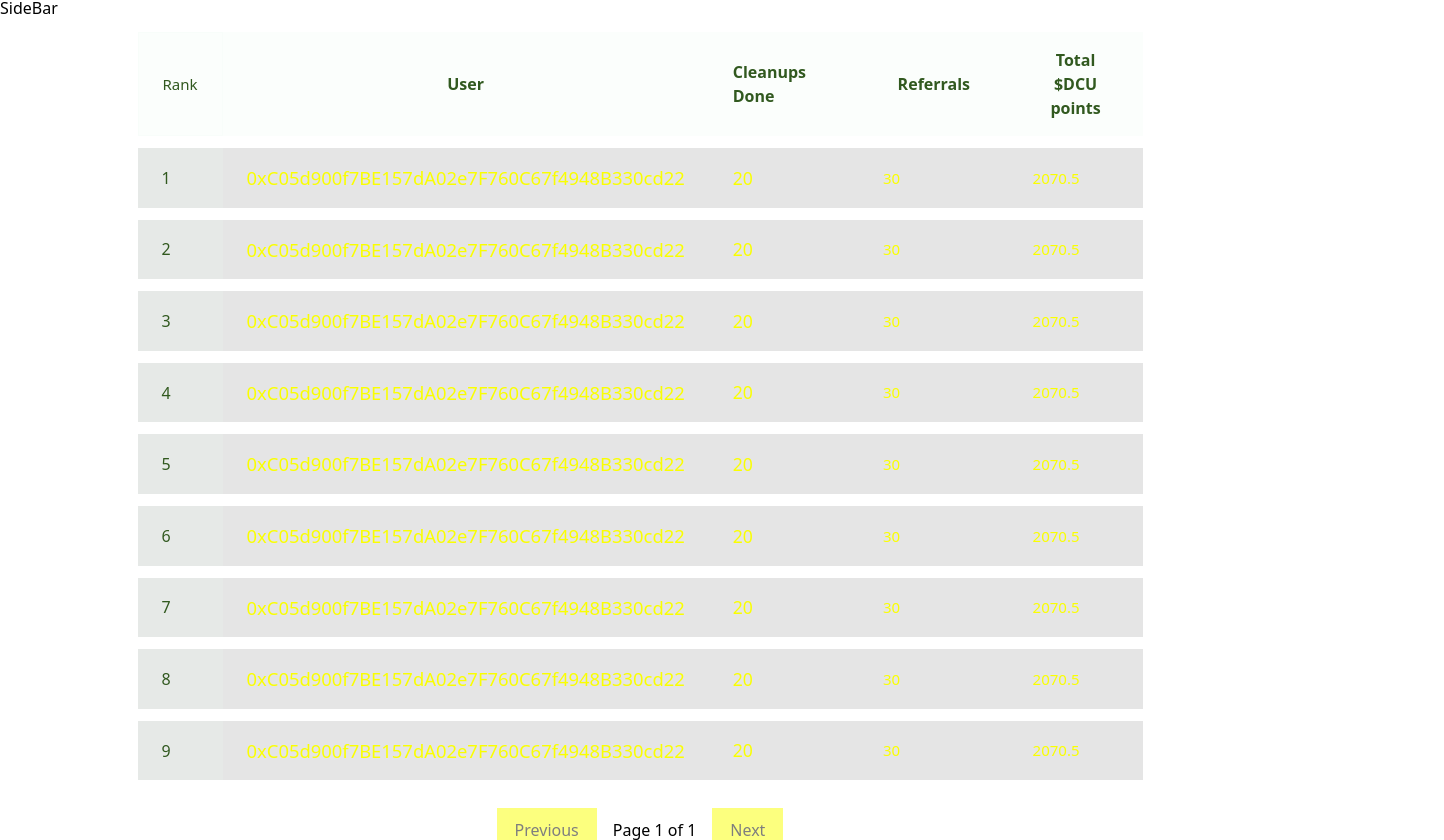
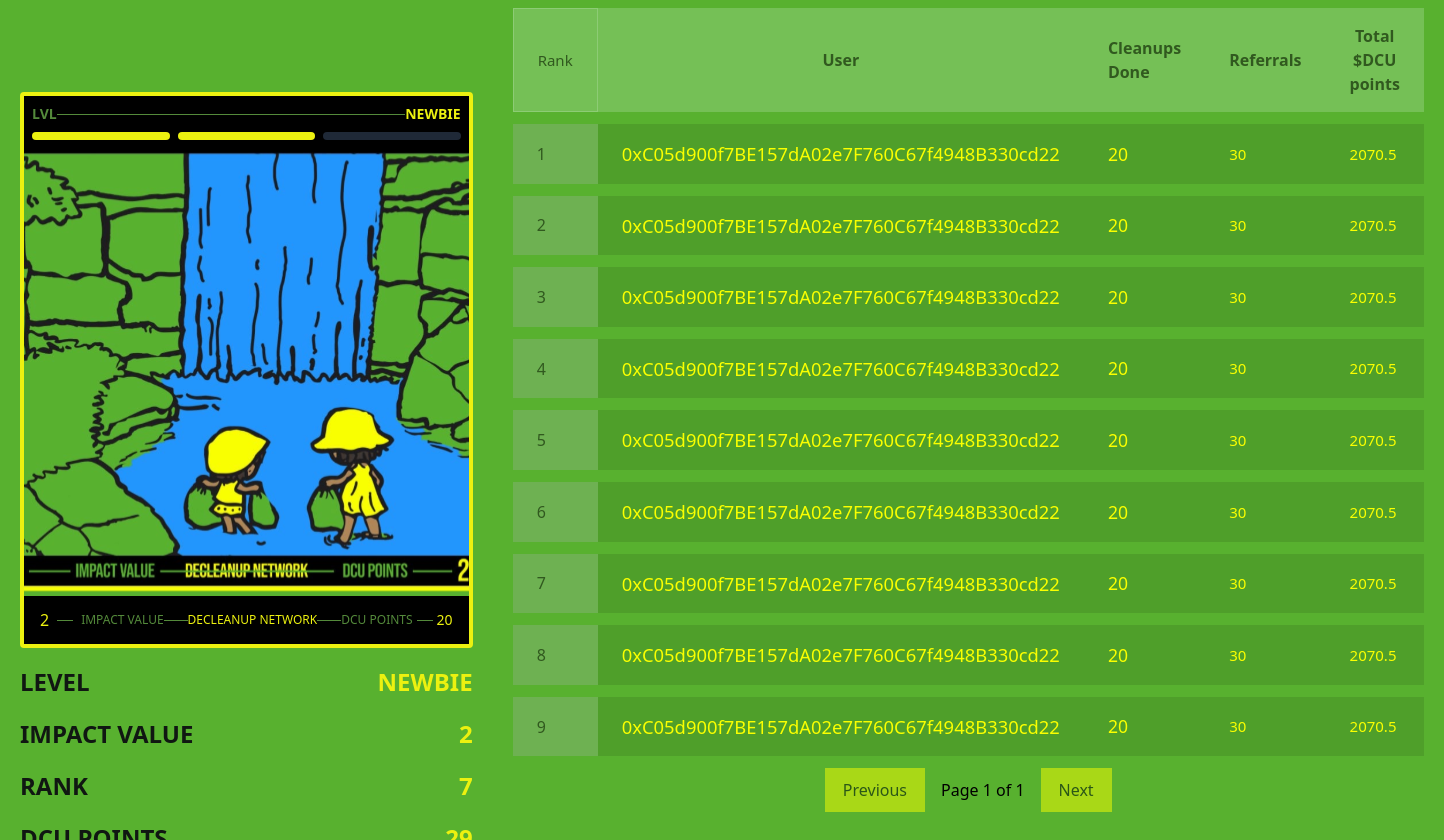
Before and after one commit to KingFRANKHOOD/dapp, a Next.js app: page /dashboard/leaderboard in a window 1280 px wide. Shown: the part 52-892 px from the top of the page, 1444 px wide, since content can reach past the window. Built offline with nearby package versions, Linux system fonts and the light colour scheme; a web font is replaced by a local one.

Commit message:
made fixes

```diff
--- a/src/app/dashboard/leaderboard/components/SideBar.tsx
+++ b/src/app/dashboard/leaderboard/components/SideBar.tsx
@@ -1,11 +1,85 @@
+import Image from 'next/image';
+import Level from "@/public/level.svg"
 
+import React from 'react';
 
 const SideBar = () => {
   return (
-    <div>
-      SideBar
+    <div className="w-full flex flex-col px-2 sm:px-5 pt-12 sm:pt-24" style={{ backgroundColor: '#58b12f' }}>
+      {/* Card Header with Image */}
+      <div className="relative mb-3 sm:mb-5 border-2 sm:border-4 border-[#ecf110] rounded">
+        {/* Top Black Bar with LVL and Progress */}
+        <div className="absolute top-0 left-0 right-0 h-10 sm:h-14 bg-black p-2">
+          <div className="flex justify-between items-center mb-1 sm:mb-2">
+            <span className="text-xs sm:text-sm font-bold text-[#548a3b]">LVL</span>
+            <div className="h-[1px] w-[60%] sm:w-[350px] bg-[#548a3b]"></div>
+            <span className="text-xs sm:text-sm font-bold text-[#ecf110]">NEWBIE</span>
+          </div>
+          <div className="flex space-x-2">
+            <div className="h-1.5 sm:h-2 flex-1 bg-[#ecf110] rounded"></div>
+            <div className="h-1.5 sm:h-2 flex-1 bg-[#ecf110] rounded"></div>
+            <div className="h-1.5 sm:h-2 flex-1 bg-gray-800 rounded"></div>
+          </div>
+        </div>
+
+        {/* Image */}
+        <Image
+          src={Level}
+          alt="Waterfall scene"
+          className="w-full h-[300px] sm:h-[500px] object-cover"
+        />
+
+        {/* Bottom Black Bar with Evenly Spaced Elements */}
+        <div className=" bottom-0 left-0 right-0 h-8 sm:h-12 bg-black flex items-center">
+          <div className="w-full px-2 sm:px-4 flex justify-between items-center">
+            {/* First section */}
+            <div className="flex items-center gap-1 sm:gap-2">
+              <span className="text-sm sm:text-base text-[#ecf110]">2</span>
+              <div className="h-[1px] w-2 sm:w-4 bg-[#548a3b]"></div>
+              <span className="text-[10px] sm:text-[12px] text-nowrap text-[#548a3b]">IMPACT VALUE</span>
+            </div>
+
+            {/* Middle section */}
+            <div className="flex items-center">
+              <div className="hidden sm:block h-[1px] w-6 bg-[#548a3b]"></div>
+              <span className="text-[10px] sm:text-[12px] text-nowrap text-[#ecf110]  decoration-[#548a3b] decoration-1 sm:decoration-2">DECLEANUP NETWORK</span>
+              <div className="hidden sm:block h-[1px] w-6 bg-[#548a3b]"></div>
+            </div>
+
+            {/* Last section */}
+            <div className="flex items-center gap-1">
+              <span className="text-[10px] sm:text-[12px] text-nowrap text-[#548a3b]">DCU POINTS</span>
+              <div className="h-[1px] w-1 sm:w-4 bg-[#548a3b]"></div>
+              <span className="text-sm sm:text-[14px] text-[#ecf110]">20</span>
+            </div>
+          </div>
+        </div>
+      </div>
+
+      {/* Stats Section */}
+      <div className="space-y-4 sm:space-y-6">
+        <div className="flex justify-between">
+          <span className="font-bold text-lg sm:text-[24px] text-[#101712]">LEVEL</span>
+          <span className="font-bold text-lg sm:text-[24px] text-[#ecf110]">NEWBIE</span>
+        </div>
+
+        <div className="flex justify-between">
+          <span className="font-bold text-lg sm:text-[24px] text-[#101712]">IMPACT VALUE</span>
+          <span className="font-bold text-lg sm:text-[24px] text-[#ecf110]">2</span>
+        </div>
+
+        <div className="flex justify-between">
+          <span className="font-bold text-lg sm:text-[24px] text-[#101712]">RANK</span>
+          <span className="font-bold text-lg sm:text-[24px] text-[#ecf110]">7</span>
+        </div>
+
+        <div className="flex justify-between">
+          <span className="font-bold text-lg sm:text-[24px] text-[#101712]">DCU POINTS</span>
+          <span className="font-bold text-lg sm:text-[24px] text-[#ecf110]">29</span>
+        </div>
+      </div>
     </div>
-  )
-}
+  );
+};
 
-export default SideBar
+export default SideBar;
--- a/src/app/dashboard/leaderboard/components/Table.tsx
+++ b/src/app/dashboard/leaderboard/components/Table.tsx
@@ -1,7 +1,7 @@
-"use client"
+'use client'
 
-import { useState, useEffect } from "react"
-import LeaderBoardData from "../data/LeaderboardData"
+import { useState, useEffect } from 'react'
+import LeaderBoardData from '../data/LeaderboardData'
 
 type LeaderboardEntry = {
   rank: number
@@ -13,9 +13,12 @@ type LeaderboardEntry = {
 
 export default function Table() {
   const [data, setData] = useState<LeaderboardEntry[]>([])
-  const [sortConfig, setSortConfig] = useState<{ key: keyof LeaderboardEntry | null; direction: "asc" | "desc" }>({
+  const [sortConfig, setSortConfig] = useState<{
+    key: keyof LeaderboardEntry | null
+    direction: 'asc' | 'desc'
+  }>({
     key: null,
-    direction: "asc",
+    direction: 'asc',
   })
   const [loading, setLoading] = useState<boolean>(true)
   const [currentPage, setCurrentPage] = useState<number>(1)
@@ -32,14 +35,14 @@ export default function Table() {
     if (loading) return
     setLoading(true)
 
-    let direction: "asc" | "desc" = "asc"
-    if (sortConfig.key === key && sortConfig.direction === "asc") {
-      direction = "desc"
+    let direction: 'asc' | 'desc' = 'asc'
+    if (sortConfig.key === key && sortConfig.direction === 'asc') {
+      direction = 'desc'
     }
 
     const sortedData = [...data].sort((a, b) => {
-      if (a[key] < b[key]) return direction === "asc" ? -1 : 1
-      if (a[key] > b[key]) return direction === "asc" ? 1 : -1
+      if (a[key] < b[key]) return direction === 'asc' ? -1 : 1
+      if (a[key] > b[key]) return direction === 'asc' ? 1 : -1
       return 0
     })
 
@@ -50,85 +53,113 @@ export default function Table() {
     }, 500)
   }
 
-
   const totalPages = Math.ceil(data.length / itemsPerPage)
   const startIndex = (currentPage - 1) * itemsPerPage
   const paginatedData = data.slice(startIndex, startIndex + itemsPerPage)
 
   return (
-    <>
-    <div className="mx-auto h-full min-h-[565px] w-full min-w-[300px] max-w-[1045px] overflow-x-auto px-5">
-      {loading && <p className="text-center text-white">Loading...</p>}
+    <div className=' bg-[#58b12f] h-full'>
+      <div className='mx-auto w-full  overflow-x-auto px-5'>
+        {loading && <p className='text-center text-white'>Loading...</p>}
         {!loading && (
           <>
-          <table className="table-auto border-separate border-spacing-y-3">
-            <thead className="bg-[#ECF9F033]">
-              <tr className="border-[1px] border-[#ECF9F033] text-[#31591F]">
+            <table className='table-auto border-separate border-spacing-y-3'>
+              <thead className='bg-[#ECF9F033]'>
+                <tr className='border-[1px] border-[#ECF9F033] text-[#31591F]'>
                   <th
-                  className="w-14 border-[1px] border-[#ECF9F033] px-6 py-4 text-left text-[15px] font-normal cursor-pointer hover:bg-[#FAFF00] hover:text-black transition-colors duration-200"
-                  onClick={() => handleSort("rank")}
+                    className='w-14 cursor-pointer border-[1px] border-[#ECF9F033] px-6 py-4 text-left text-[15px] font-normal transition-colors duration-200 hover:bg-[#FAFF00] hover:text-black'
+                    onClick={() => handleSort('rank')}
                   >
-                  Rank {sortConfig.key === "rank" ? (sortConfig.direction === "asc" ? "↑" : "↓") : ""}
+                    Rank{' '}
+                    {sortConfig.key === 'rank'
+                      ? sortConfig.direction === 'asc'
+                        ? '↑'
+                        : '↓'
+                      : ''}
                   </th>
-                <th className="w-[323px] px-6 py-4 text-center">User</th>
+                  <th className='w-[323px] px-6 py-4 text-center'>User</th>
                   <th
-                  className="w-[222px] px-6 py-4 text-left cursor-pointer hover:bg-[#FAFF00] hover:text-black transition-colors duration-200"
-                  onClick={() => handleSort("cleanupsDone")}
+                    className='w-[222px] cursor-pointer px-6 py-4 text-left transition-colors duration-200 hover:bg-[#FAFF00] hover:text-black'
+                    onClick={() => handleSort('cleanupsDone')}
                   >
-                  Cleanups Done {sortConfig.key === "cleanupsDone" ? (sortConfig.direction === "asc" ? "↑" : "↓") : ""}
+                    Cleanups Done{' '}
+                    {sortConfig.key === 'cleanupsDone'
+                      ? sortConfig.direction === 'asc'
+                        ? '↑'
+                        : '↓'
+                      : ''}
                   </th>
                   <th
-                  className="w-[222px] px-6 py-4 text-center cursor-pointer hover:bg-[#FAFF00] hover:text-black transition-colors duration-200"
-                  onClick={() => handleSort("referrals")}
+                    className='w-[222px] cursor-pointer px-6 py-4 text-center transition-colors duration-200 hover:bg-[#FAFF00] hover:text-black'
+                    onClick={() => handleSort('referrals')}
                   >
-                  Referrals {sortConfig.key === "referrals" ? (sortConfig.direction === "asc" ? "↑" : "↓") : ""}
+                    Referrals{' '}
+                    {sortConfig.key === 'referrals'
+                      ? sortConfig.direction === 'asc'
+                        ? '↑'
+                        : '↓'
+                      : ''}
                   </th>
                   <th
-                  className="w-[222px] px-6 py-4 text-center cursor-pointer hover:bg-[#FAFF00] hover:text-black transition-colors duration-200"
-                  onClick={() => handleSort("dcuPoints")}
+                    className='w-[222px] cursor-pointer px-6 py-4 text-center transition-colors duration-200 hover:bg-[#FAFF00] hover:text-black'
+                    onClick={() => handleSort('dcuPoints')}
                   >
-                  Total $DCU points {sortConfig.key === "dcuPoints" ? (sortConfig.direction === "asc" ? "↑" : "↓") : ""}
+                    Total $DCU points{' '}
+                    {sortConfig.key === 'dcuPoints'
+                      ? sortConfig.direction === 'asc'
+                        ? '↑'
+                        : '↓'
+                      : ''}
                   </th>
                 </tr>
               </thead>
               <tbody>
                 {paginatedData.map((user, id) => (
-                <tr key={id} className="border-b border-gray-100 bg-[#0000001A] text-[15px] font-normal">
-                  <td className="w-14 bg-[#ECF9F033] px-6 py-4 text-base text-[#31591F]">{user.rank}</td>
-                  <td className="w-[323px] px-6 py-4 text-center text-[1.15rem] text-[#FAFF00]">{user.user}</td>
-                  <td className="w-[222px] px-6 py-4 text-left text-[1.1rem] text-[#FAFF00]">{user.cleanupsDone}</td>
-                  <td className="w-[222px] px-6 py-4 text-[15px] font-normal text-[#FAFF00]">{user.referrals}</td>
-                  <td className="w-[222px] px-6 py-4 text-[15px] font-normal text-[#FAFF00]">{user.dcuPoints}</td>
+                  <tr
+                    key={id}
+                    className='border-b border-gray-100 bg-[#0000001A] text-[15px] font-normal'
+                  >
+                    <td className='w-14 bg-[#ECF9F033] px-6 py-4 text-base text-[#31591F]'>
+                      {user.rank}
+                    </td>
+                    <td className='w-[323px] px-6 py-4 text-center text-[1.15rem] text-[#FAFF00]'>
+                      {user.user}
+                    </td>
+                    <td className='w-[222px] px-6 py-4 text-left text-[1.1rem] text-[#FAFF00]'>
+                      {user.cleanupsDone}
+                    </td>
+                    <td className='w-[222px] px-6 py-4 text-[15px] font-normal text-[#FAFF00]'>
+                      {user.referrals}
+                    </td>
+                    <td className='w-[222px] px-6 py-4 text-[15px] font-normal text-[#FAFF00]'>
+                      {user.dcuPoints}
+                    </td>
                   </tr>
                 ))}
               </tbody>
             </table>
-
-
-
           </>
         )}
-
       </div>
-    <div className="mt-4 flex items-center justify-center gap-4 w-full  ">
+      <div className=' flex w-full items-center justify-center gap-4'>
         <button
-              className="px-4 py-2 bg-[#FAFF00] text-black rounded-md disabled:opacity-50 hover:bg-green-500 border-transparent hover:border-black border-2   transition-all duration-200"
-              onClick={() => setCurrentPage((prev) => Math.max(prev - 1, 1))}
+          className='rounded-md border-2 border-transparent bg-[#FAFF00] px-4 py-2 text-black transition-all duration-200 hover:border-black hover:bg-green-500 disabled:opacity-50'
+          onClick={() => setCurrentPage(prev => Math.max(prev - 1, 1))}
           disabled={currentPage === 1}
         >
           Previous
         </button>
-            <span className="text-black">
+        <span className='text-black'>
           Page {currentPage} of {totalPages}
         </span>
         <button
-              className="px-4 py-2 bg-[#FAFF00] text-black rounded-md disabled:opacity-50 hover:bg-green-500  border-transparent hover:border-black border-2   transition-all duration-200"
-              onClick={() => setCurrentPage((prev) => Math.min(prev + 1, totalPages))}
+          className='rounded-md border-2 border-transparent bg-[#FAFF00] px-4 py-2 text-black transition-all duration-200 hover:border-black hover:bg-green-500 disabled:opacity-50'
+          onClick={() => setCurrentPage(prev => Math.min(prev + 1, totalPages))}
           disabled={currentPage === totalPages}
         >
           Next
         </button>
       </div>
-          </>
+    </div>
   )
 }
--- a/src/app/dashboard/leaderboard/page.tsx
+++ b/src/app/dashboard/leaderboard/page.tsx
@@ -1,11 +1,13 @@
-import SideBar from "./components/SideBar"
-import Table from "./components/Table"
+import SideBar from './components/SideBar'
+import Table from './components/Table'
 
 const LeaderBoard = () => {
   return (
-    <div>
-      <SideBar/>
-      <Table/>
+    <div className='flex flex-row'>
+      <SideBar />
+      <div className='w-[80%]'>
+        <Table />
+      </div>
     </div>
   )
 }
```
Also changed, not shown: src/app/dashboard/page.tsx (+0 -11 lines), src/components/Leaderboard.tsx (deleted, +0 -84 lines). Lines whose indentation alone changed are shown as unchanged.
